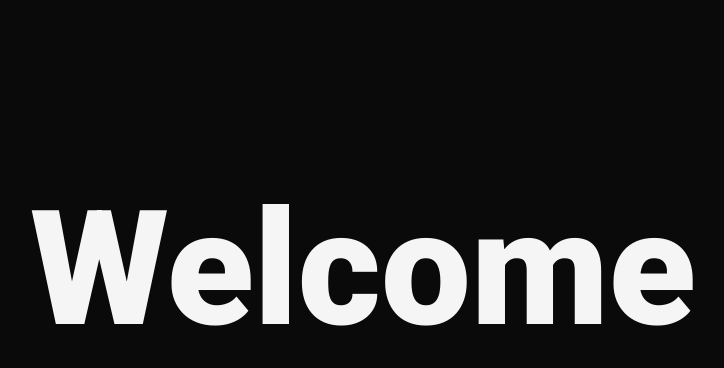
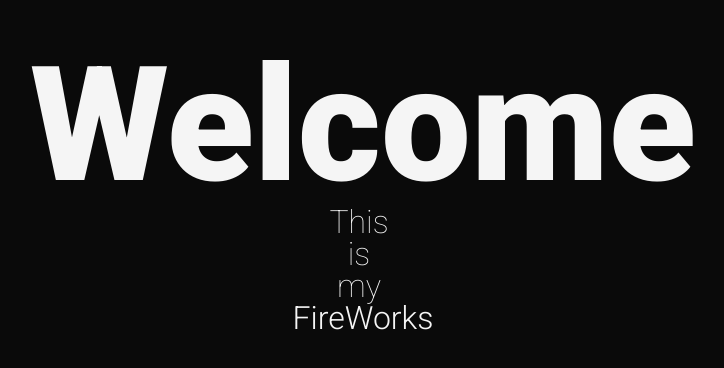
Before and after one commit to blackbeaver37/fireworks, a React (Create React App) app: page / in a window 1280 px wide. Shown: the part 130-498 px from the top of the page, without its empty margins (277-1001 px from the left). Built offline with nearby package versions, Linux system fonts and the light colour scheme.

Commit message:
add Home animation

```diff
--- a/src/pages/Home.js
+++ b/src/pages/Home.js
@@ -3,8 +3,12 @@ import "stylesheets/Home.css";
 
 const Home = () => {
     return (
-        <div className="container__home">
-            <header className="header__home">Welcome</header>
+        <div className="home__container">
+            <header className="home__header">Welcome</header>
+            <span className="home__description">This</span>
+            <span className="home__description">is</span>
+            <span className="home__description">my</span>
+            <span className="home__description">FireWorks</span>
         </div>
     );
 };
--- a/src/stylesheets/Home.css
+++ b/src/stylesheets/Home.css
@@ -1,12 +1,254 @@
-.container__home {
+@import "animation.css";
+
+.home__container {
     height: 100%;
     width: 100%;
     display: flex;
+    flex-direction: column;
     justify-content: center;
     align-items: center;
+    user-select: none;
 }
 
-.header__home {
+.home__header {
     font-weight: 900;
     font-size: 10rem;
+    animation: fadeIn_header 10s forwards;
 }
+
+.home__description {
+    opacity: 0;
+    font-weight: 100;
+    font-size: 2rem;
+    margin-right: 0.5rem;
+}
+
+.home__description:nth-child(2) {
+    animation: fadeIn_description-1 10s forwards;
+}
+
+.home__description:nth-child(3) {
+    animation: fadeIn_description-2 10s forwards;
+}
+
+.home__description:nth-child(4) {
+    animation: fadeIn_description-3 10s forwards;
+}
+
+.home__description:nth-child(5) {
+    animation: fadeIn_description-4 10s forwards;
+    margin-right: 0;
+    font-weight: 300;
+}
+
+@keyframes fadeIn_header {
+    0% {
+        opacity: 0;
+        transform: translateY(4rem);
+    }
+    12.5% {
+        opacity: 1;
+        transform: translateY(4rem);
+    }
+    20% {
+        transform: translateY(-5rem);
+    }
+    30% {
+        transform: translateY(-5rem);
+    }
+    40% {
+        transform: translateY(-5rem);
+    }
+    50% {
+        transform: translateY(-5rem);
+    }
+    60% {
+        transform: translateY(-5rem);
+    }
+    70% {
+        transform: translateY(-5rem);
+    }
+    80% {
+        transform: translateY(-5rem);
+    }
+    90% {
+        transform: translateY(-5rem);
+    }
+    100% {
+        transform: translateY(-5rem);
+    }
+}
+
+@keyframes fadeIn_description-1 {
+    0% {
+        opacity: 0;
+    }
+    10% {
+        opacity: 0;
+    }
+    20% {
+        opacity: 0;
+        transform: translateY(4rem);
+    }
+    30% {
+        opacity: 1;
+        transform: translateY(-5rem);
+    }
+    40% {
+        opacity: 1;
+        transform: translateY(-5rem);
+    }
+    50% {
+        opacity: 1;
+        transform: translateY(-5rem);
+    }
+    60% {
+        opacity: 1;
+        transform: translateY(-5rem);
+    }
+    70% {
+        opacity: 1;
+        transform: translateY(-5rem);
+    }
+    80% {
+        opacity: 1;
+        transform: translateY(-5rem);
+    }
+    90% {
+        opacity: 1;
+        transform: translateY(-5rem);
+    }
+    100% {
+        opacity: 1;
+        transform: translateY(-5rem);
+    }
+}
+
+@keyframes fadeIn_description-2 {
+    0% {
+        opacity: 0;
+    }
+    10% {
+        opacity: 0;
+    }
+    20% {
+        opacity: 0;
+    }
+    30% {
+        opacity: 0;
+        transform: translateY(4rem);
+    }
+    40% {
+        opacity: 1;
+        transform: translateY(-5rem);
+    }
+    50% {
+        opacity: 1;
+        transform: translateY(-5rem);
+    }
+    60% {
+        opacity: 1;
+        transform: translateY(-5rem);
+    }
+    70% {
+        opacity: 1;
+        transform: translateY(-5rem);
+    }
+    80% {
+        opacity: 1;
+        transform: translateY(-5rem);
+    }
+    90% {
+        opacity: 1;
+        transform: translateY(-5rem);
+    }
+    100% {
+        opacity: 1;
+        transform: translateY(-5rem);
+    }
+}
+
+@keyframes fadeIn_description-3 {
+    0% {
+        opacity: 0;
+    }
+    10% {
+        opacity: 0;
+    }
+    20% {
+        opacity: 0;
+    }
+    30% {
+        opacity: 0;
+    }
+    40% {
+        opacity: 0;
+        transform: translateY(4rem);
+    }
+    50% {
+        opacity: 1;
+        transform: translateY(-5rem);
+    }
+    60% {
+        opacity: 1;
+        transform: translateY(-5rem);
+    }
+    70% {
+        opacity: 1;
+        transform: translateY(-5rem);
+    }
+    80% {
+        opacity: 1;
+        transform: translateY(-5rem);
+    }
+    90% {
+        opacity: 1;
+        transform: translateY(-5rem);
+    }
+    100% {
+        opacity: 1;
+        transform: translateY(-5rem);
+    }
+}
+
+@keyframes fadeIn_description-4 {
+    0% {
+        opacity: 0;
+    }
+    10% {
+        opacity: 0;
+    }
+    20% {
+        opacity: 0;
+    }
+    30% {
+        opacity: 0;
+    }
+    40% {
+        opacity: 0;
+    }
+    50% {
+        opacity: 0;
+        transform: translateY(4rem);
+    }
+    60% {
+        opacity: 1;
+        transform: translateY(-5rem);
+    }
+    70% {
+        opacity: 1;
+        transform: translateY(-5rem);
+    }
+    80% {
+        opacity: 1;
+        transform: translateY(-5rem);
+    }
+    90% {
+        opacity: 1;
+        transform: translateY(-5rem);
+    }
+    100% {
+        opacity: 1;
+        transform: translateY(-5rem);
+    }
+}
--- /dev/null
+++ b/src/stylesheets/animation.css
@@ -0,0 +1,8 @@
+@keyframes fadeIn {
+    from {
+        opacity: 0;
+    }
+    to {
+        opacity: 1;
+    }
+}
```
